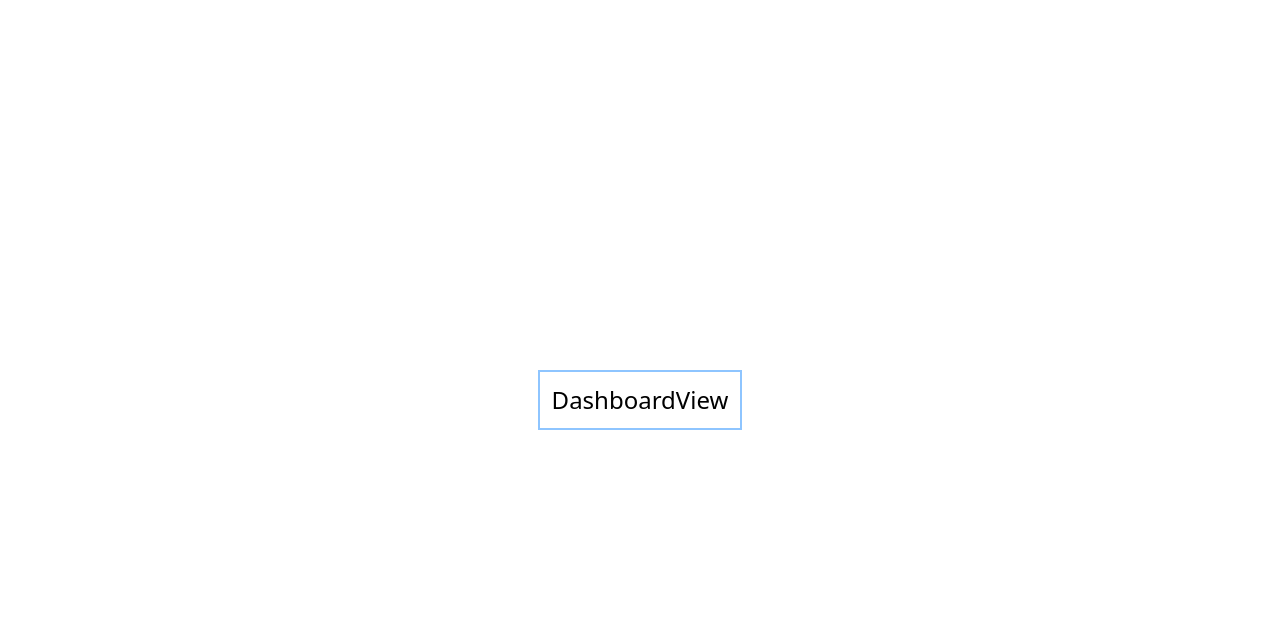
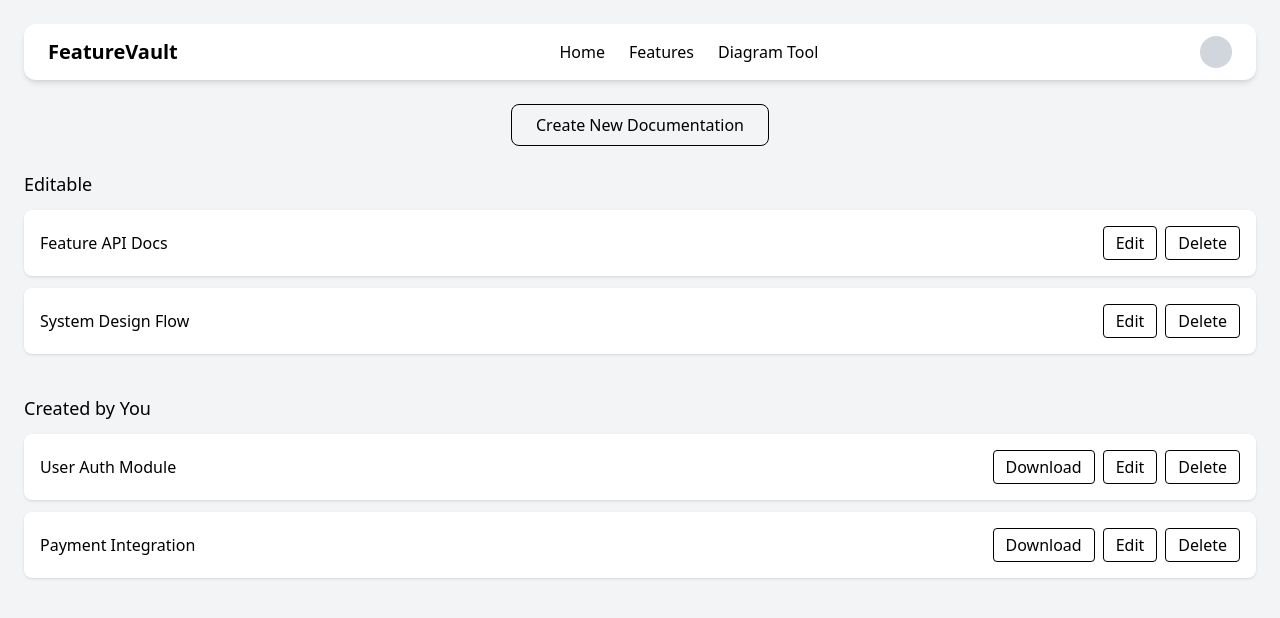
Before and after one commit to DishaKD21/FeatureVault, a Next.js app in the folder frontend/: page /dashboard in a window 1280 px wide. Shown: the top 618 px of the page. Built offline with nearby package versions, Linux system fonts and the light colour scheme.

Commit message:
complete dashboard screen basic ui

```diff
--- a/frontend/src/modules/dashboard/DashboardView.jsx
+++ b/frontend/src/modules/dashboard/DashboardView.jsx
@@ -1,11 +1,100 @@
-import React from 'react'
+import React from "react";
 
 const DashboardView = () => {
+  const editableDocs = [
+    { id: 1, name: "Feature API Docs" },
+    { id: 2, name: "System Design Flow" },
+  ];
+
+  const createdDocs = [
+    { id: 1, name: "User Auth Module" },
+    { id: 2, name: "Payment Integration" },
+  ];
+
   return (
-    <div className="flex justify-center items-center text-center w-screen h-screen">
-      <h1 className="text-2xl border-blue-300 p-3 border-2">DashboardView</h1>
+    <div className="min-h-screen bg-gray-100 p-6">
+
+      {/* Navbar */}
+      <div className="flex justify-between items-center bg-white shadow-md rounded-xl px-6 py-3 mb-6">
+        <h1 className="text-xl font-semibold">FeatureVault</h1>
+        <div className="flex gap-6">
+          <p className="cursor-pointer hover:text-blue-500">Home</p>
+          <p className="cursor-pointer hover:text-blue-500">Features</p>
+          <p className="cursor-pointer hover:text-blue-500">Diagram Tool</p>
+        </div>
+        <div className="w-8 h-8 bg-gray-300 rounded-full"></div>
+      </div>
+
+      {/* Create Button */}
+      <div className="flex justify-center mb-6">
+        <button className="px-6 py-2 border rounded-lg hover:bg-blue-500 hover:text-white transition">
+          Create New Documentation
+        </button>
+      </div>
+
+      {/* Editable Section */}
+      <div className="mb-10">
+        <h2 className="mb-3 text-lg font-medium">Editable</h2>
+
+        {editableDocs.map((doc) => (
+          <div
+            key={doc.id}
+            className="flex justify-between items-center bg-white p-4 rounded-lg shadow mb-3"
+          >
+            <p>{doc.name}</p>
+            <div className="flex gap-2">
+              <button className="px-3 py-1 border rounded hover:bg-gray-200">
+                Edit
+              </button>
+              <button className="px-3 py-1 border rounded hover:bg-red-400 hover:text-white">
+                Delete
+              </button>
+            </div>
+          </div>
+        ))}
+      </div>
+
+      {/* Created By You Section */}
+      <div>
+        <h2 className="mb-3 text-lg font-medium">Created by You</h2>
+
+        {createdDocs.map((doc) => (
+          <div
+            key={doc.id}
+            className="flex justify-between items-center bg-white p-4 rounded-lg shadow mb-3"
+          >
+            <p>{doc.name}</p>
+
+            <div className="flex gap-2 items-center">
+              {/* Download dropdown */}
+              <div className="relative group">
+                <button className="px-3 py-1 border rounded hover:bg-gray-200">
+                  Download
+                </button>
+
+                <div className="absolute hidden group-hover:flex flex-col bg-white border rounded shadow-md right-0 mt-1">
+                  <button className="px-3 py-1 hover:bg-gray-100">
+                    as PDF
+                  </button>
+                  <button className="px-3 py-1 hover:bg-gray-100">
+                    as DOC
+                  </button>
+                </div>
+              </div>
+
+              <button className="px-3 py-1 border rounded hover:bg-gray-200">
+                Edit
+              </button>
+
+              <button className="px-3 py-1 border rounded hover:bg-red-400 hover:text-white">
+                Delete
+              </button>
+            </div>
+          </div>
+        ))}
+      </div>
     </div>
-  )
-}
+  );
+};
 
-export default DashboardView
+export default DashboardView;
```
